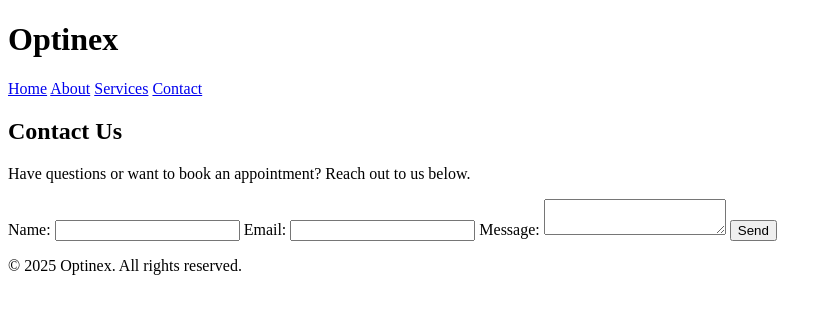
After one commit to easybulb/optinex, a Django app: template core/templates/core/contact.html in a window 1280 px wide. The commit adds this page. Shown: the top 314 px of the page, without its empty margins (0-832 px from the left). Run offline with Django 5.2, Linux system fonts and the light colour scheme; the template is opened without the code that fills it, so the values that code supplies are empty.

Commit message:
add about, service and contact templates to core and update views and url

```diff
--- /dev/null
+++ b/core/templates/core/contact.html
@@ -0,0 +1,20 @@
+{% extends 'base.html' %}
+
+{% block content %}
+<section>
+    <h2>Contact Us</h2>
+    <p>Have questions or want to book an appointment? Reach out to us below.</p>
+    <form action="#" method="POST">
+        <label for="name">Name:</label>
+        <input type="text" id="name" name="name" required>
+
+        <label for="email">Email:</label>
+        <input type="email" id="email" name="email" required>
+
+        <label for="message">Message:</label>
+        <textarea id="message" name="message" required></textarea>
+
+        <button type="submit">Send</button>
+    </form>
+</section>
+{% endblock %}
--- a/core/urls.py
+++ b/core/urls.py
@@ -3,4 +3,7 @@ from . import views
 
 urlpatterns = [
     path('', views.home, name='home'),
+    path('about/', views.about, name='about'),
+    path('services/', views.services, name='services'),
+    path('contact/', views.contact, name='contact'),
 ]
--- a/optinex/urls.py
+++ b/optinex/urls.py
@@ -15,7 +15,7 @@ Including another URLconf
     2. Add a URL to urlpatterns:  path('blog/', include('blog.urls'))
 """
 from django.contrib import admin
-from django.urls import path
+from django.urls import path, include
 
 urlpatterns = [
     path('admin/', admin.site.urls),
--- a/templates/base.html
+++ b/templates/base.html
@@ -9,10 +9,10 @@
     <header>
         <h1>Optinex</h1>
         <nav>
-            <a href="/">Home</a>
-            <a href="/about/">About</a>
-            <a href="/services/">Services</a>
-            <a href="/contact/">Contact</a>
+            <a href="{% url 'home' %}">Home</a>
+            <a href="{% url 'about' %}">About</a>
+            <a href="{% url 'services' %}">Services</a>
+            <a href="{% url 'contact' %}">Contact</a>
         </nav>
     </header>
     <main>
```
Also changed, not shown: core/templates/core/about.html (added, +8 -0 lines), core/templates/core/services.html (added, +13 -0 lines), core/views.py (+9 -0 lines).
